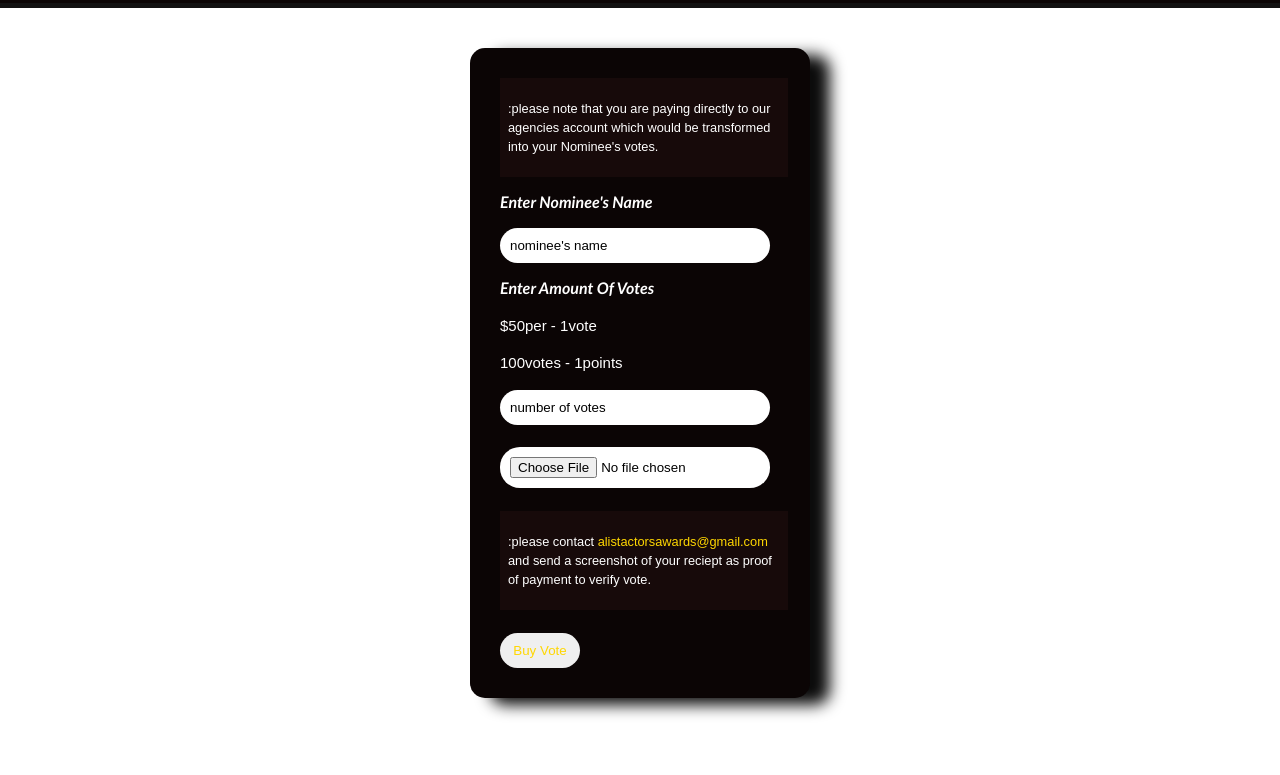
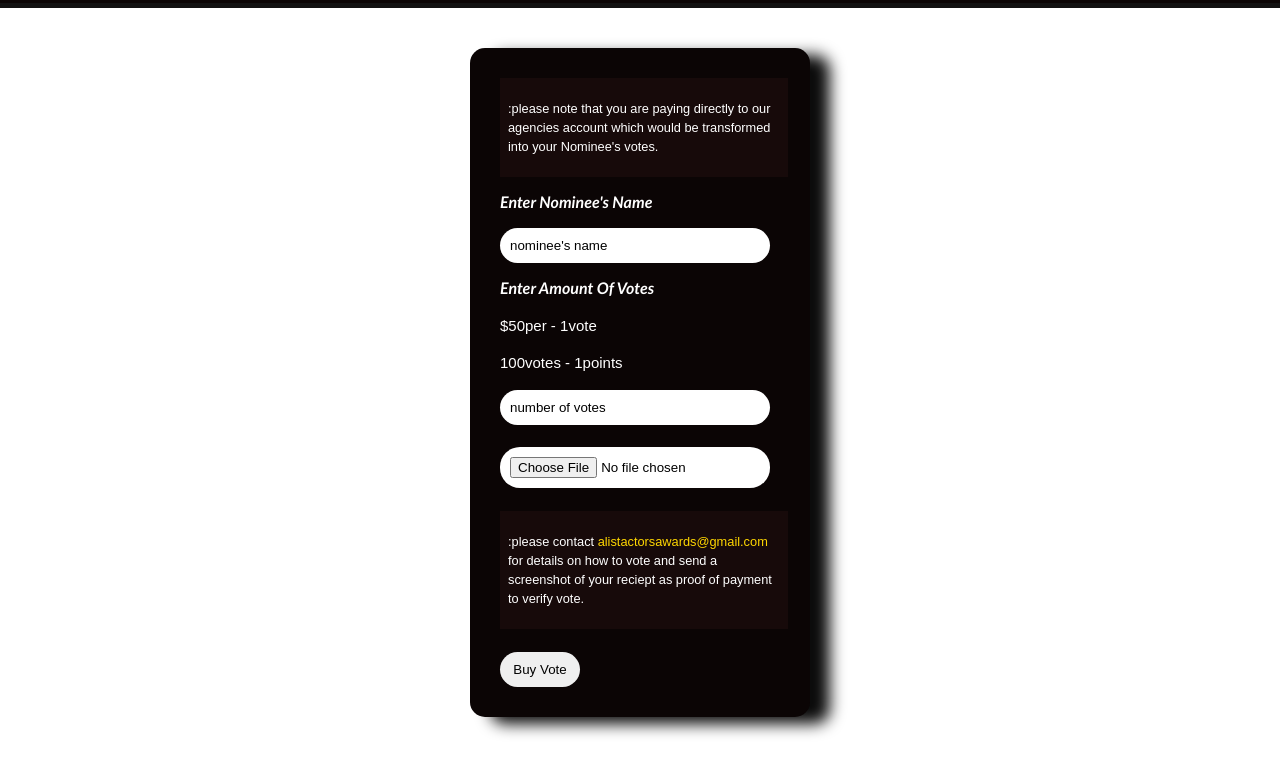
Before and after one commit to iblacksassin/alistactorsawards, a plain HTML site: page vote.html in a window 1280 px wide. Shown: the part 77-852 px from the top of the page. Drawn offline with Linux system fonts and the light colour scheme.

Commit message:
Update vote.html

```diff
--- a/vote.html
+++ b/vote.html
@@ -3,7 +3,7 @@
 <head>
     <meta charset="UTF-8">
     <meta name="viewport" content="width=device-width, initial-scale=1.0">
-    <title>Fashion Pageantry</title>
+    <title>ALAA's</title>
     <link rel="stylesheet" href="vote.css">
 </head>
 <body>
@@ -40,9 +40,9 @@
              <input type="file" name="image" id=""><br><br>
              <div class="p">
                 <p>:please contact <a href="http://alistactorsawards@gmail.com">alistactorsawards@gmail.com</a>
-                    and send a screenshot of your reciept as proof of payment to verify vote.</p>
+                  for details on how to vote and send a screenshot of your reciept as proof of payment to verify vote.</p>
              </div> <br>
-             <button class="btn" type="submit"><a href="buy.html">Buy Vote</a></button>
+             <button class="btn" type="submit">Buy Vote</button>
 
         </div>
     </div>
```
